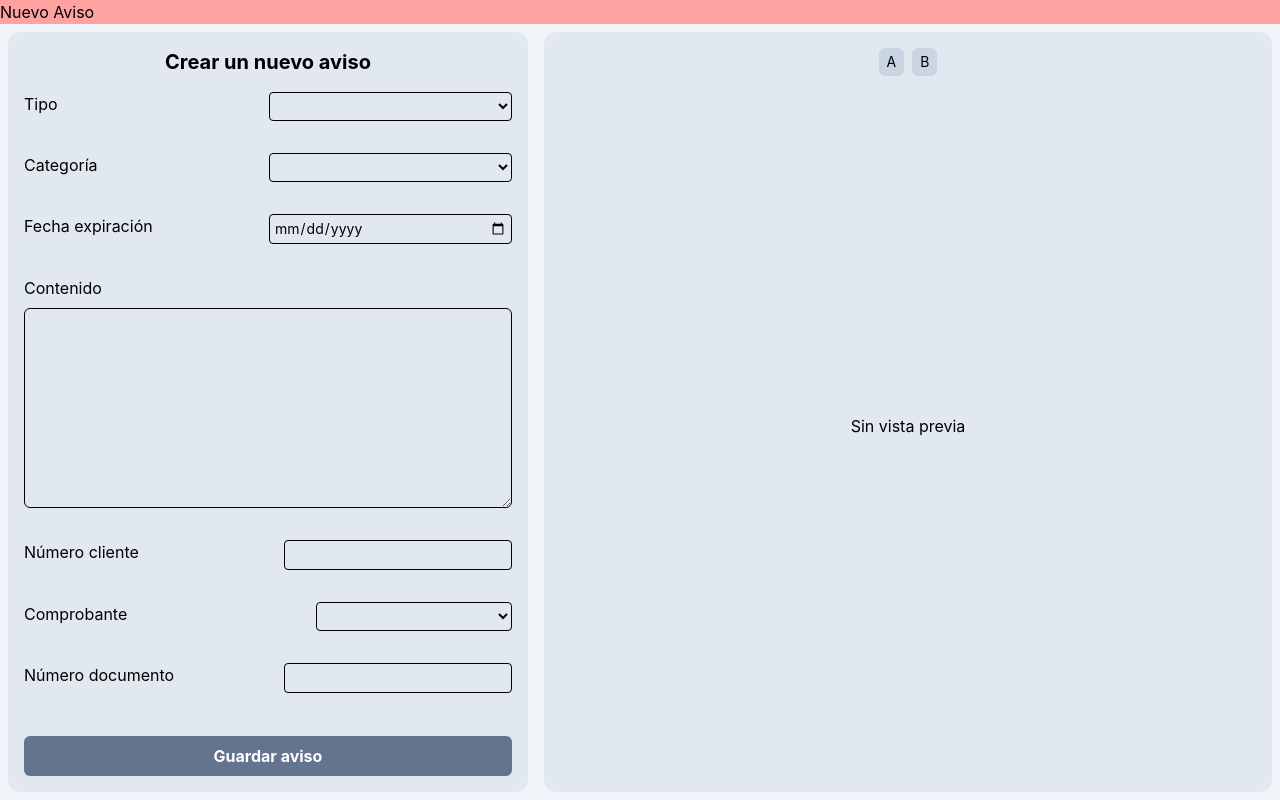
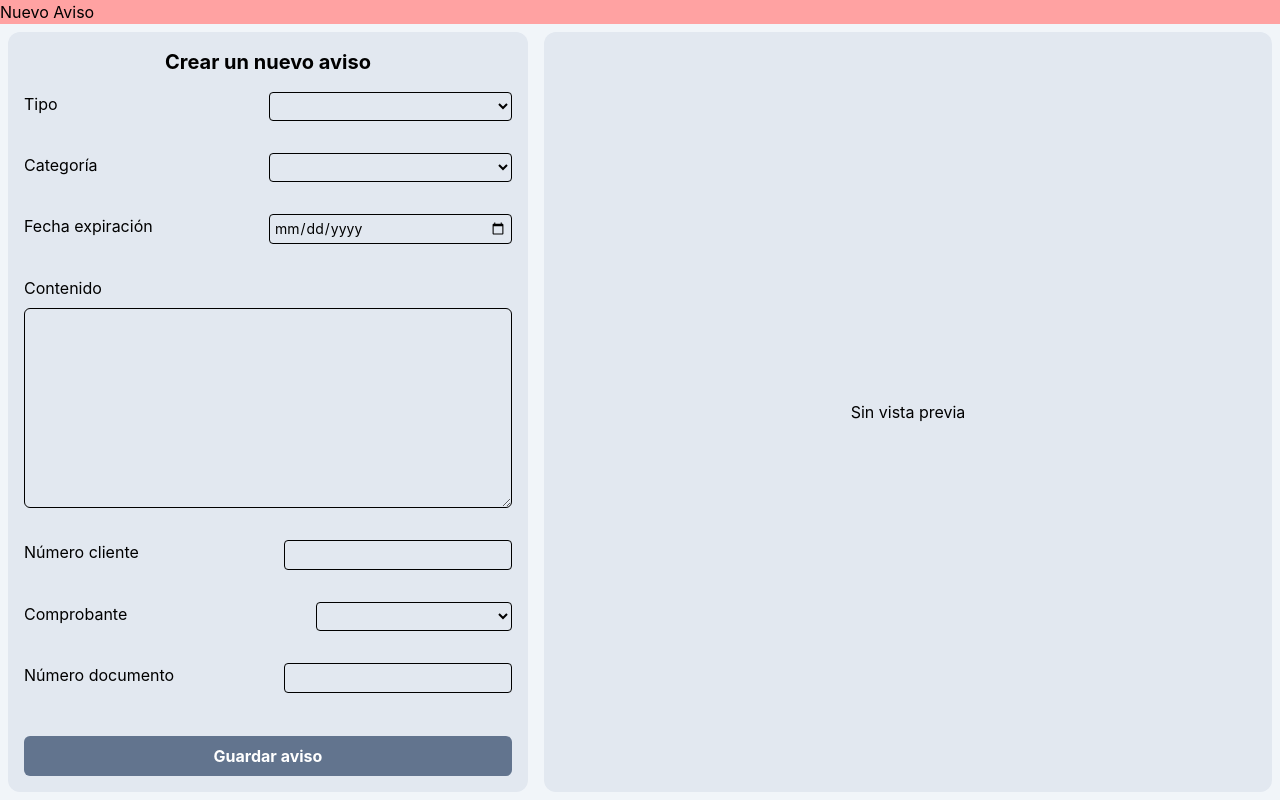
Before and after one commit to joseyaniez/super-avisos, a SvelteKit app: page /admin/dashboard in a window 1280 px wide. Built offline with nearby package versions, Linux system fonts and the light colour scheme.

Commit message:
fix(ui) botones de estilo correspondientes solo a su tipo de aviso

```diff
--- a/src/routes/admin/dashboard/sections/new/components/NoticeForm.svelte
+++ b/src/routes/admin/dashboard/sections/new/components/NoticeForm.svelte
@@ -38,7 +38,7 @@
 
 </script>
 
-<div class="m-2 flex flex-col items-center rounded-xl min-w-130 p-4 bg-slate-200">
+<div class="m-2 flex flex-2 flex-col items-center rounded-xl min-w-130 p-4 bg-slate-200 overflow-scroll">
   <h2 class="font-bold text-xl">Crear un nuevo aviso</h2>
   <form action="" class="w-full flex flex-col h-full">
     <div class="flex flex-row gap-3 my-4">
--- a/src/routes/admin/dashboard/sections/new/components/NoticeVisualizer.svelte
+++ b/src/routes/admin/dashboard/sections/new/components/NoticeVisualizer.svelte
@@ -15,7 +15,8 @@
   ]
 
 </script>
-<div class="flex-1 flex flex-col m-2 p-4 rounded-xl bg-slate-200">
+<div class="flex-3 flex flex-col m-2 p-4 rounded-xl bg-slate-200">
+  {#if noticeFormState.noticeType == 'Doble con imagen' || noticeFormState.noticeType == 'Grande'}
     <div class="flex flex-row justify-center gap-2">
       {#each designTypes as design}
         <button
@@ -26,6 +27,7 @@
         </button>
       {/each}
     </div>
+  {/if}
   <div class="flex-1 flex items-center justify-center" style="white-space: pre-line;">
     {#if noticeContent.raw == ''}
       Sin vista previa
```
Lines whose indentation alone changed are shown as unchanged.
